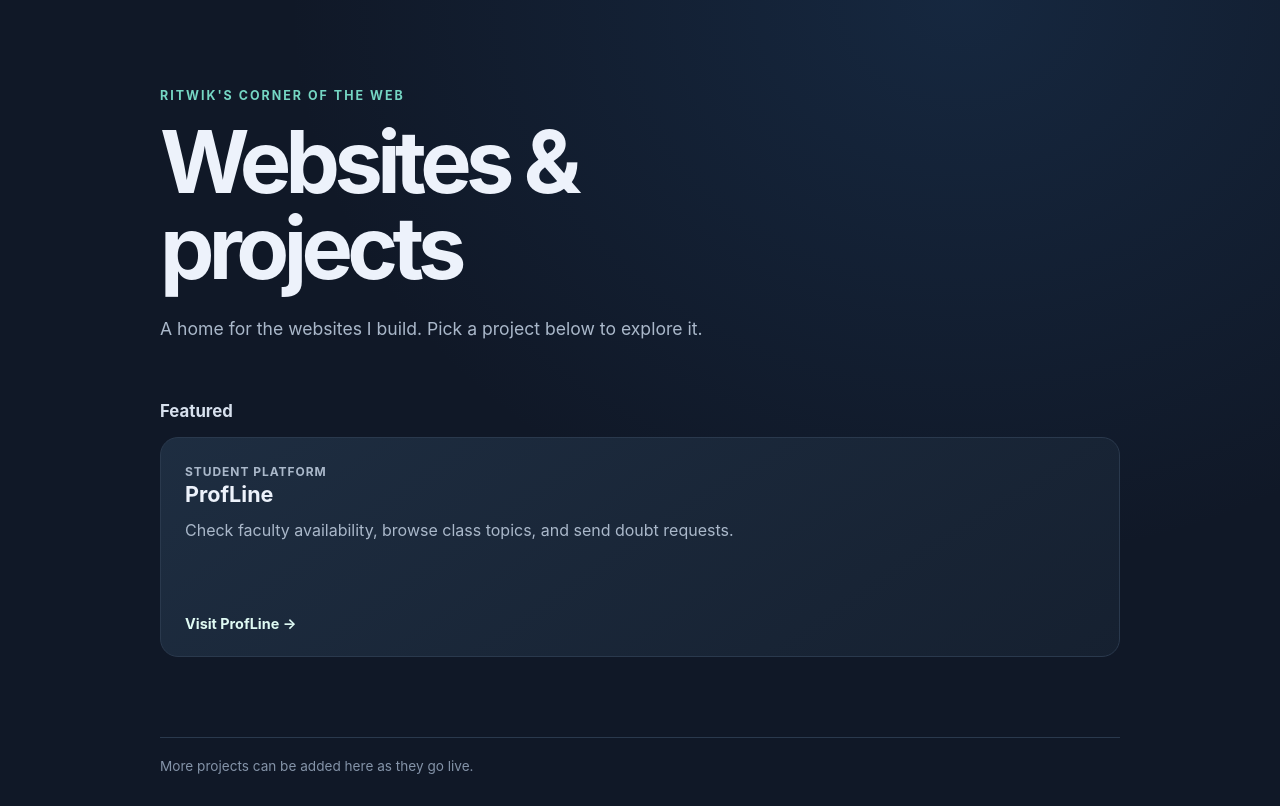
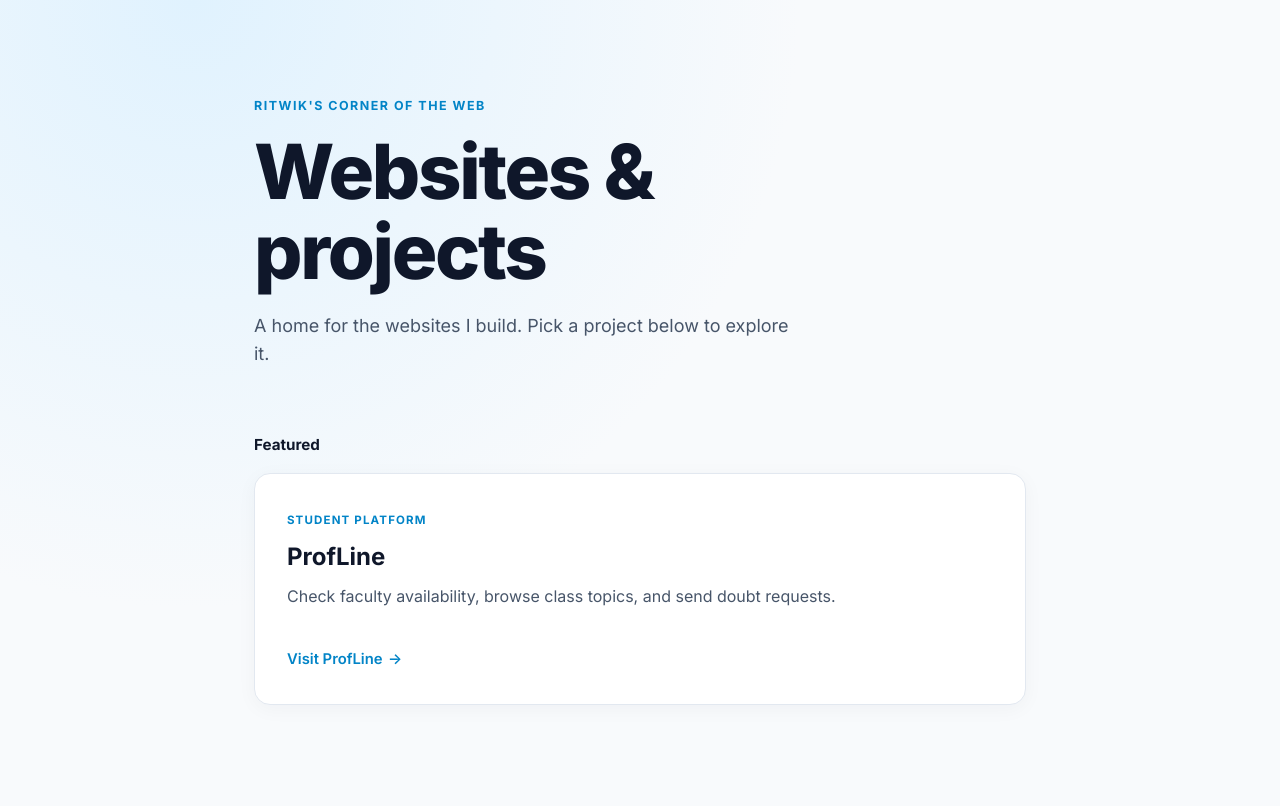
Before and after one commit to RitwikCodes/RitwikCodes.github.io, a plain HTML site: page index.html in a window 1280 px wide. Drawn offline with Linux system fonts and the light colour scheme.

Commit message:
Updated GitHub pages

```diff
--- a/index.html
+++ b/index.html
@@ -1,159 +1,40 @@
 <!DOCTYPE html>
 <html lang="en">
 <head>
-  <meta charset="UTF-8">
-  <meta name="viewport" content="width=device-width, initial-scale=1">
-  <meta name="theme-color" content="#101827">
-  <meta name="description" content="Ritwik's collection of websites and projects.">
-  <title>Ritwik | Websites & Projects</title>
-  <style>
-    :root {
-      color-scheme: dark;
-      font-family: Inter, ui-sans-serif, system-ui, -apple-system, BlinkMacSystemFont, "Segoe UI", sans-serif;
-      background: #101827;
-      color: #edf2fb;
-      font-synthesis: none;
-      text-rendering: optimizeLegibility;
-      -webkit-font-smoothing: antialiased;
-    }
-
-    * { box-sizing: border-box; }
-
-    body {
-      min-height: 100vh;
-      margin: 0;
-      background:
-        radial-gradient(ellipse at 75% 0%, rgb(39 86 136 / 25%), transparent 42rem),
-        #101827;
-    }
-
-    a { color: inherit; }
-
-    .page {
-      width: min(100% - 2.5rem, 960px);
-      margin: 0 auto;
-      padding: 5.5rem 0 2rem;
-    }
-
-    .eyebrow {
-      margin: 0 0 1rem;
-      color: #75d6c3;
-      font-size: .78rem;
-      font-weight: 700;
-      letter-spacing: .16em;
-      text-transform: uppercase;
-    }
-
-    h1 {
-      max-width: 700px;
-      margin: 0;
-      font-size: clamp(2.7rem, 8vw, 5.4rem);
-      letter-spacing: -.065em;
-      line-height: 1;
-    }
-
-    .intro {
-      max-width: 570px;
-      margin: 1.4rem 0 3.5rem;
-      color: #aab8ca;
-      font-size: 1.1rem;
-      line-height: 1.75;
-    }
-
-    .section-heading {
-      margin: 0 0 1rem;
-      color: #d7e0ed;
-      font-size: 1.05rem;
-    }
-
-    .projects {
-      display: grid;
-      grid-template-columns: repeat(auto-fit, minmax(min(100%, 270px), 1fr));
-      gap: 1rem;
-    }
-
-    .project {
-      display: flex;
-      min-height: 220px;
-      flex-direction: column;
-      align-items: flex-start;
-      padding: 1.5rem;
-      border: 1px solid #2a394d;
-      border-radius: 18px;
-      background: linear-gradient(145deg, rgb(31 47 67 / 92%), rgb(22 33 49 / 92%));
-      text-decoration: none;
-      transition: border-color .18s ease, transform .18s ease;
-    }
-
-    .project:hover, .project:focus-visible {
-      transform: translateY(-3px);
-      border-color: #75d6c3;
-      outline: none;
-    }
-
-    .project-tag {
-      margin: 0 0 1.25rem;
-      color: #75d6c3;
-      font-size: .75rem;
-      font-weight: 700;
-      letter-spacing: .08em;
-      text-transform: uppercase;
-    }
-
-    .project h3 {
-      margin: 0 0 .65rem;
-      font-size: 1.35rem;
-    }
-
-    .project p {
-      margin: 0;
-      color: #aab8ca;
-      line-height: 1.6;
-    }
-
-    .visit {
-      margin-top: auto;
-      padding-top: 1.5rem;
-      color: #dffaf3;
-      font-size: .9rem;
-      font-weight: 650;
-    }
-
-    footer {
-      margin-top: 5rem;
-      padding-top: 1.25rem;
-      border-top: 1px solid #2a394d;
-      color: #8493a8;
-      font-size: .85rem;
-    }
-
-    @media (prefers-reduced-motion: reduce) {
-      *, *::before, *::after {
-        scroll-behavior: auto !important;
-        transition-duration: .01ms !important;
-      }
-    }
-  </style>
+  <meta charset="UTF-8" />
+  <meta name="viewport" content="width=device-width, initial-scale=1.0" />
+  <title>Ritwik's Corner of the Web — Websites & Projects</title>
+  <link rel="preconnect" href="https://fonts.googleapis.com" />
+  <link rel="preconnect" href="https://fonts.gstatic.com" crossorigin />
+  <link href="https://fonts.googleapis.com/css2?family=Inter:wght@400;500;600;700;800&display=swap" rel="stylesheet" />
+  <link rel="stylesheet" href="style.css" />
 </head>
 <body>
-  <main class="page">
-    <p class="eyebrow">Ritwik's corner of the web</p>
-    <h1>Websites &amp; projects</h1>
-    <p class="intro">A home for the websites I build. Pick a project below to explore it.</p>
+  <main class="container">
+    <header class="hero">
+      <p class="eyebrow">RITWIK'S CORNER OF THE WEB</p>
+      <h1 class="title">Websites &amp;<br />projects</h1>
+      <p class="subtitle">
+        A home for the websites I build. Pick a project below to explore it.
+      </p>
+    </header>
 
-    <section aria-labelledby="projects-heading">
-      <h2 class="section-heading" id="projects-heading">Featured</h2>
-      <div class="projects">
-        <a class="project" href="https://ritwikcodes.github.io/FWD.023/">
-          <p class="project-tag">Student platform</p>
-          <h3>ProfLine</h3>
-          <p>Check faculty availability, browse class topics, and send doubt requests.</p>
-          <span class="visit">Visit ProfLine <span aria-hidden="true">→</span></span>
-        </a>
-      </div>
+    <section class="featured-section" aria-labelledby="featured-heading">
+      <h2 id="featured-heading" class="section-label">Featured</h2>
+
+      <a href="https://ritwikcodes.github.io/FWD.023/" class="project-card" target="_blank" rel="noopener noreferrer">
+        <div class="card-content">
+          <span class="card-tag">STUDENT PLATFORM</span>
+          <h3 class="card-title">ProfLine</h3>
+          <p class="card-description">
+            Check faculty availability, browse class topics, and send doubt requests.
+          </p>
+        </div>
+        <div class="card-footer">
+          <span class="card-link">Visit ProfLine <span class="arrow">&rarr;</span></span>
+        </div>
+      </a>
     </section>
-
-    <footer>More projects can be added here as they go live.</footer>
   </main>
 </body>
 </html>
--- /dev/null
+++ b/style.css
@@ -0,0 +1,142 @@
+:root {
+  --bg-page: #f8fafc;
+  --bg-glow: #e0f2fe;
+  --bg-card: #ffffff;
+  --border-card: #e2e8f0;
+  --border-card-hover: #7dd3fc;
+  --text-primary: #0f172a;
+  --text-secondary: #475569;
+  --accent: #0284c7;
+  --accent-hover: #0369a1;
+}
+
+* {
+  box-sizing: border-box;
+  margin: 0;
+  padding: 0;
+}
+
+body {
+  font-family: 'Inter', -apple-system, BlinkMacSystemFont, 'Segoe UI', Roboto, sans-serif;
+  background-color: var(--bg-page);
+  background-image: radial-gradient(circle at 15% 0%, var(--bg-glow) 0%, var(--bg-page) 45%);
+  color: var(--text-primary);
+  min-height: 100vh;
+  line-height: 1.6;
+  -webkit-font-smoothing: antialiased;
+}
+
+.container {
+  max-width: 820px;
+  margin: 0 auto;
+  padding: 6rem 1.5rem 4rem;
+}
+
+/* Hero Section */
+.hero {
+  margin-bottom: 4rem;
+}
+
+.eyebrow {
+  font-size: 0.78rem;
+  font-weight: 700;
+  letter-spacing: 0.12em;
+  text-transform: uppercase;
+  color: var(--accent);
+  margin-bottom: 1rem;
+}
+
+.title {
+  font-size: clamp(3rem, 7vw, 4.75rem);
+  font-weight: 800;
+  line-height: 1.05;
+  letter-spacing: -0.03em;
+  color: var(--text-primary);
+  margin-bottom: 1.25rem;
+}
+
+.subtitle {
+  font-size: 1.125rem;
+  color: var(--text-secondary);
+  max-width: 540px;
+}
+
+/* Featured Section */
+.section-label {
+  font-size: 0.95rem;
+  font-weight: 700;
+  color: var(--text-primary);
+  margin-bottom: 1rem;
+}
+
+/* Project Card */
+.project-card {
+  display: flex;
+  flex-direction: column;
+  justify-content: space-between;
+  min-height: 220px;
+  padding: 2rem;
+  background-color: var(--bg-card);
+  border: 1px solid var(--border-card);
+  border-radius: 16px;
+  text-decoration: none;
+  color: inherit;
+  box-shadow: 0 4px 20px rgba(15, 23, 42, 0.04);
+  transition: transform 0.2s ease, box-shadow 0.2s ease, border-color 0.2s ease;
+}
+
+.project-card:hover {
+  transform: translateY(-3px);
+  border-color: var(--border-card-hover);
+  box-shadow: 0 12px 30px rgba(2, 132, 199, 0.12);
+}
+
+.card-tag {
+  display: inline-block;
+  font-size: 0.72rem;
+  font-weight: 700;
+  letter-spacing: 0.1em;
+  text-transform: uppercase;
+  color: var(--accent);
+  margin-bottom: 0.5rem;
+}
+
+.card-title {
+  font-size: 1.5rem;
+  font-weight: 700;
+  color: var(--text-primary);
+  margin-bottom: 0.5rem;
+}
+
+.card-description {
+  font-size: 1rem;
+  color: var(--text-secondary);
+  max-width: 580px;
+}
+
+.card-footer {
+  margin-top: 2.25rem;
+}
+
+.card-link {
+  font-size: 0.925rem;
+  font-weight: 600;
+  color: var(--accent);
+  display: inline-flex;
+  align-items: center;
+  gap: 0.35rem;
+  transition: color 0.2s ease;
+}
+
+.project-card:hover .card-link {
+  color: var(--accent-hover);
+}
+
+.arrow {
+  display: inline-block;
+  transition: transform 0.2s ease;
+}
+
+.project-card:hover .arrow {
+  transform: translateX(4px);
+}
```
